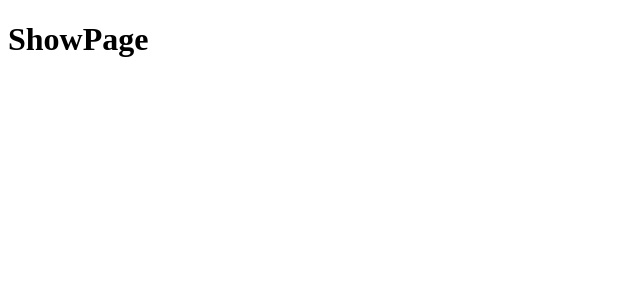
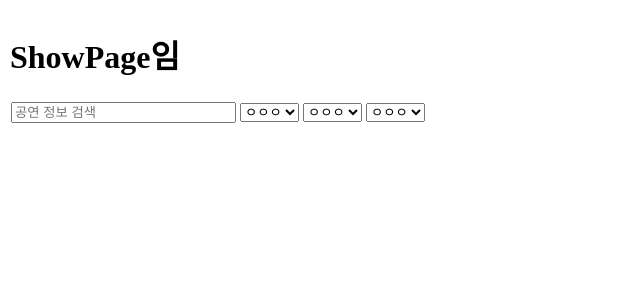
Before and after one commit to codestates/See-Show-client, a React (Create React App) app: page /show in a window 1280 px wide. Shown: the top 300 px of the page, without its empty margins (0-640 px from the left). Built offline with nearby package versions, Linux system fonts and the light colour scheme.

Commit message:
jimin Showpage 추가

```diff
--- a/src/App.js
+++ b/src/App.js
@@ -49,6 +49,7 @@ class App extends React.Component {
             )}
           />
           <Route exact path="/show" render={() => <ShowPage />} />
+
           <Route exact path="/forgotpw" render={() => <ForgotPw />} />
           <Route exact path="/signup" render={() => <Signup />} />
           <Route exact path="/mypage" render={() => <Mypage
@@ -64,12 +65,12 @@ class App extends React.Component {
               return <Redirect to="/login" />;
             }}
           />
-          {/* <Route exact path="/show" render={() => {
+          <Route exact path="/show" render={() => {
               if (isLogin) {
                 return <Redirect to="/show" />;
               }
               return <Redirect to="/login" />;
-            }} /> */}
+            }} />
         </Switch>
       </div>
     );
--- /dev/null
+++ b/src/Components/SearchBar.js
@@ -0,0 +1,42 @@
+import React from "react";
+import axios from "axios";
+
+function SearchBar(){
+    return(
+        <tr>
+        <td>
+          <input type={"text"} size={"25"} placeholder={"공연 정보 검색"} />
+        </td>
+        <td>
+          <label for=""></label>
+          <select name="">
+            <option value="">ㅇㅇㅇ</option>
+            <option value=""></option>
+            <option value=""></option>
+            <option value=""></option>
+          </select>
+        </td>
+        <td>
+          <label for=""></label>
+          <select name="">
+            <option value="">ㅇㅇㅇ</option>
+            <option value=""></option>
+            <option value=""></option>
+            <option value=""></option>
+          </select>
+        </td>
+        <td>
+          <label for=""></label>
+          <select name="">
+            <option value="">ㅇㅇㅇ</option>
+            <option value=""></option>
+            <option value=""></option>
+            <option value=""></option>
+          </select>
+        </td>
+      </tr>
+
+    )
+}
+
+export default SearchBar;
--- a/src/pages/ShowPage.js
+++ b/src/pages/ShowPage.js
@@ -1,13 +1,21 @@
 import React from "react";
 import axios from "axios";
+import SearchBar from "../Components/SearchBar";
 
 axios.defaults.withCredentials = true;
 
 function ShowPage(props) {
   return (
-    <div>
-      <h1>ShowPage</h1>
-    </div>
+    <table className={""}>
+      <h1>ShowPage임</h1>
+      <SearchBar></SearchBar>
+
+      {/* 지금 가까운 공연 전시  */}
+      <tr></tr>
+
+      {/* 브랜든 님의 취향 저격 공연 전시 */}
+      <tr></tr>
+    </table>
   );
 }
 
```
Also changed, not shown: 1 other file (tests, documents, lock files or other folders).
